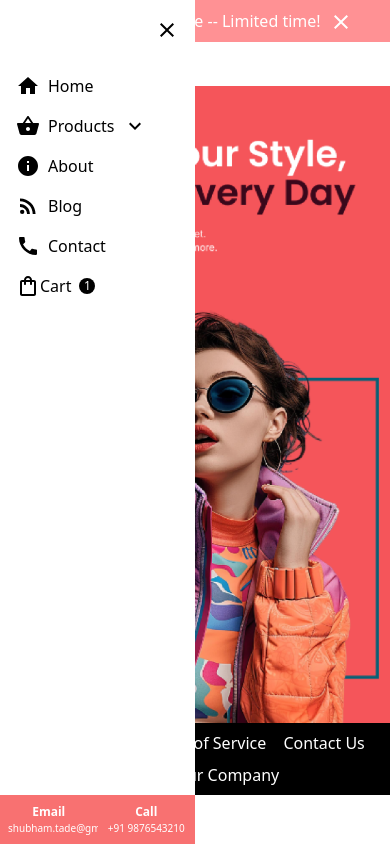
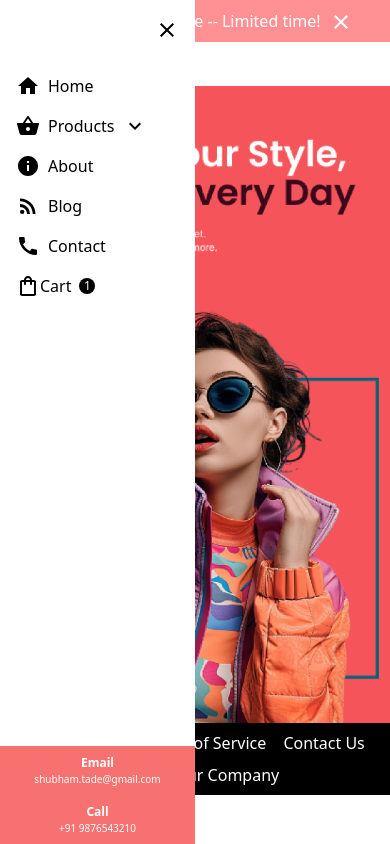
Before and after one commit to shubhamtade/NinjaKart, a React (Vite) app: page / in a window 390 px wide. Both pictures are taken after a click on the element 362 px from the left and 63 px from the top of the page. Built offline with nearby package versions, Linux system fonts and the light colour scheme.

Commit message:
Mobile Menu Final Done

```diff
--- a/src/components/NavBar/NavBar.jsx
+++ b/src/components/NavBar/NavBar.jsx
@@ -98,18 +98,18 @@ const NavBar = ({ itemCount = 1 }) => {
             </Link>
           </li>
         </ul>
+        <div className="md:hidden fixed bottom-0 left-0 w-[50%] bg-white flex flex-col sm:flex-row justify-around text-[12px]  text-white">
+          <div className="w-[100%] sm:w-[50%] text-center cursor-pointer bg-red-400 hover:bg-red-500 p-2">
+            <p className="font-bold">Email</p>
+            <p className="text-[10px]">shubham.tade@gmail.com</p>
+          </div>
+          <div className="w-[100%] sm:w-[50%] text-center cursor-pointer bg-red-400 hover:bg-red-500 p-2">
+            <p className="font-bold">Call</p>
+            <p className="text-[10px]">+91 9876543210</p>
+          </div>
+        </div>
       </nav>
       <Other />
-      <div className="md:hidden fixed bottom-0 left-0 w-[50%] bg-white  flex justify-around text-[12px]  text-white">
-        <div className="w-[50%] text-center cursor-pointer bg-red-400 hover:bg-red-500 p-2">
-          <p className="font-bold">Email</p>
-          <p className="text-[10px]">shubham.tade@gmail.com</p>
-        </div>
-        <div className="w-[50%] text-center cursor-pointer bg-red-400 hover:bg-red-500 p-2">
-          <p className="font-bold">Call</p>
-          <p className="text-[10px]">+91 9876543210</p>
-        </div>
-      </div>
     </div>
   );
 };
```
